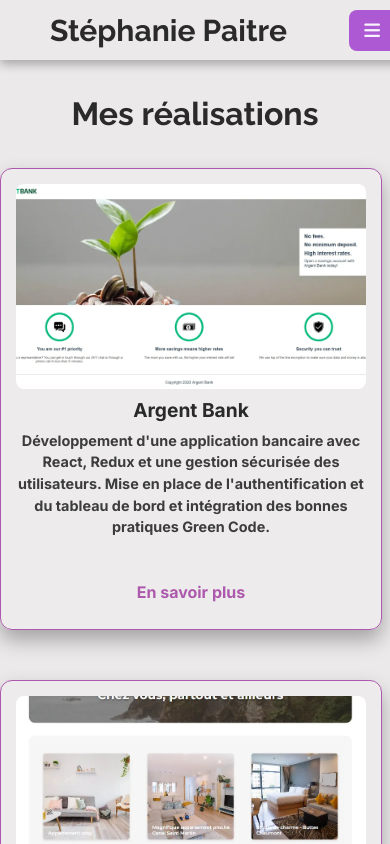
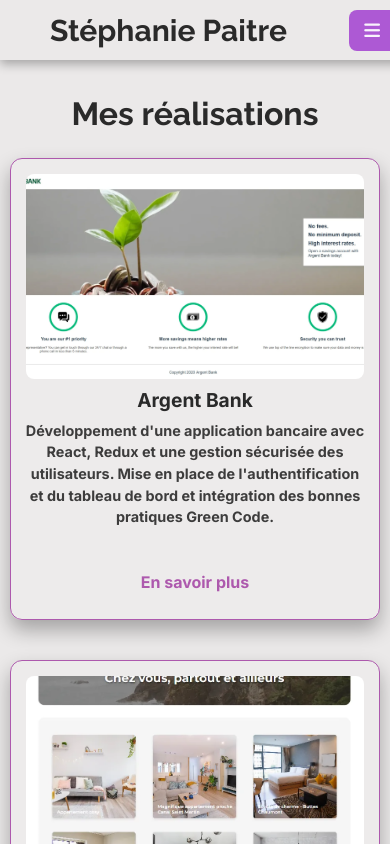
Before and after one commit to pommeverte06/Portfolio_P12, a React (Vite) app: page /portfolio in a window 390 px wide. Shown: the top 844 px of the page. Built offline with nearby package versions, Linux system fonts and the light colour scheme.

Commit message:
responsive projets ok

```diff
--- a/src/components/ProjectCard/projectcard.css
+++ b/src/components/ProjectCard/projectcard.css
@@ -1,5 +1,5 @@
 .project-card {
-  width: 100%;
+  /* width: 100%; */
   height: 430px;
   background-color: rgba(255, 255, 255, 0.1);
   border-radius: 12px;
--- a/src/components/ProjectModal/projectmodal.css
+++ b/src/components/ProjectModal/projectmodal.css
@@ -4,7 +4,7 @@
   left: 0;
   width: 100%;
   height: 100%;
-  backdrop-filter: blur(5px);
+  backdrop-filter: blur(3px);
   background: rgba(255, 255, 255, 0.1);
   display: flex;
   align-items: center;
@@ -16,11 +16,8 @@
   overflow: hidden;
 }
 
-
-
-
 .modal-content {
-  background: #e3e1e1;
+  background: rgb(245, 238, 247);
   width: 90%;
   max-width: 800px;
   max-height: 90vh;
@@ -52,10 +49,10 @@
   top: 10px;
   right: 10px;
   border: none;
-  font-size: 0.8rem;
+  font-size: 0.6rem;
   cursor: pointer;
   background: none;
-  color: #000;
+  color: white;
   z-index: 3;
 }
 
@@ -67,13 +64,13 @@
 }
 
 .modal-links a {
-  font-size: 1.5rem;
+  font-size: 2rem;
   color: #333;
   transition: color 0.3s ease;
 }
 
 .modal-links a:hover {
-  color: #7178f4;
+  color: #ad59ad;
 }
 
 .modal-content::-webkit-scrollbar {
@@ -84,12 +81,15 @@
   -ms-overflow-style: none;
 }
 
-/* responsive */
-@media (max-width: 768px) {
+
+
+/* tablettes */
+@media (max-width: 1024px) {
   .modal-content {
     width: 95%;
+    max-width: 700px;
     max-height: 85vh;
-    padding: 15px;
+    padding: 18px;
   }
 
   .modal-text {
@@ -101,3 +101,52 @@
     gap: 15px;
   }
 }
+
+/*  mobiles  */
+@media (max-width: 768px) {
+  .modal-content {
+    width: 90%;
+    max-width: 600px;
+    max-height: 80vh;
+    padding: 15px;
+  }
+
+  .modal-text {
+    font-size: 0.9rem;
+    padding: 10px;
+  }
+
+  .modal-links a {
+    font-size: 1.8rem;
+  }
+}
+
+/* petits ecrans */
+@media (max-width: 480px) {
+  .modal-content {
+    width: 90%;
+    /* max-width: 400px; */
+    max-height: 75vh;
+    padding: 10px;
+    margin-right: 18px;
+  }
+
+  .modal-text {
+    font-size: 0.85rem;
+    padding: 8px;
+  }
+
+  .modal-links {
+    gap: 10px;
+  }
+
+  .modal-links a {
+    font-size: 1.5rem;
+  }
+
+  .close-button {
+    font-size: 0.5rem;
+    top: 5px;
+    right: 5px;
+  }
+}
--- a/src/pages/Projets/projets.css
+++ b/src/pages/Projets/projets.css
@@ -1,7 +1,7 @@
 .projets-container {
   padding: 20px 0px;
   text-align: center;
-  width: 100%;
+  /* width: 100%; */
   display: flex;
   flex-direction: column;
   align-items: center;
@@ -17,21 +17,36 @@
 .projets-grid {
   display: grid;
   grid-template-columns: repeat(4, 1fr);
-  gap: 50px;
+  gap: 30px;
   justify-content: center;
   padding: 20px 40px 20px 0px;
   max-width: 1200px;
 }
 
-/* responsive */
+/* tablettes */
 @media screen and (max-width: 1024px) {
   .projets-grid {
     grid-template-columns: repeat(2, 1fr);
+    gap: 30px;
+    padding: 20px;
   }
 }
 
-@media screen and (max-width: 600px) {
+/* mobiles */
+@media screen and (max-width: 768px) {
   .projets-grid {
-    grid-template-columns: repeat(1, 1fr);
+    grid-template-columns: repeat(2, 1fr);
+    width: 95%;
+    justify-content: center;
   }
 }
+
+/* petits écrans */
+@media screen and (max-width: 480px) {
+  .projets-grid {
+    width: 95%;
+    grid-template-columns: 1fr;
+    gap: 40px;
+    padding: 10px;
+  }
+}
```
